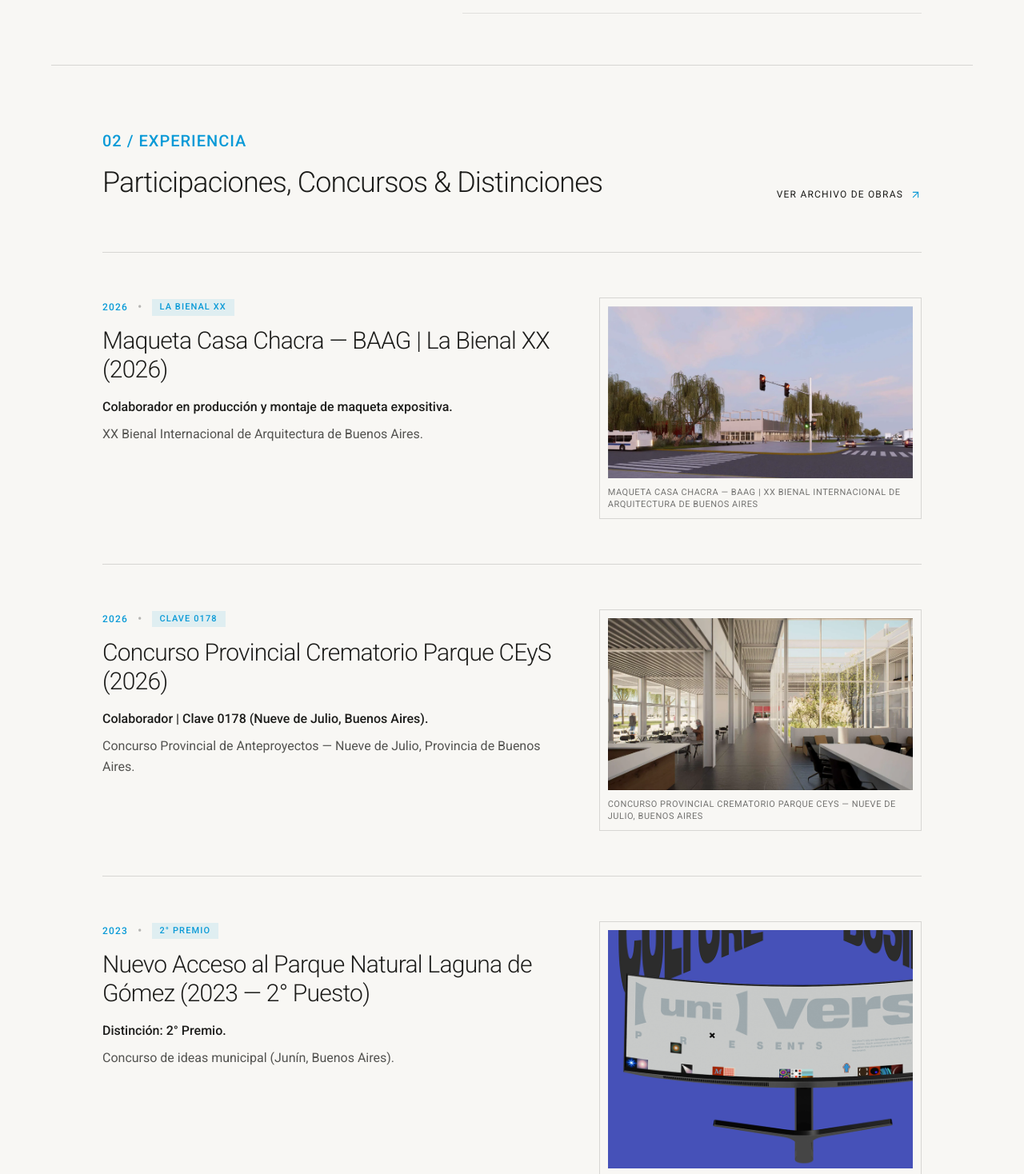
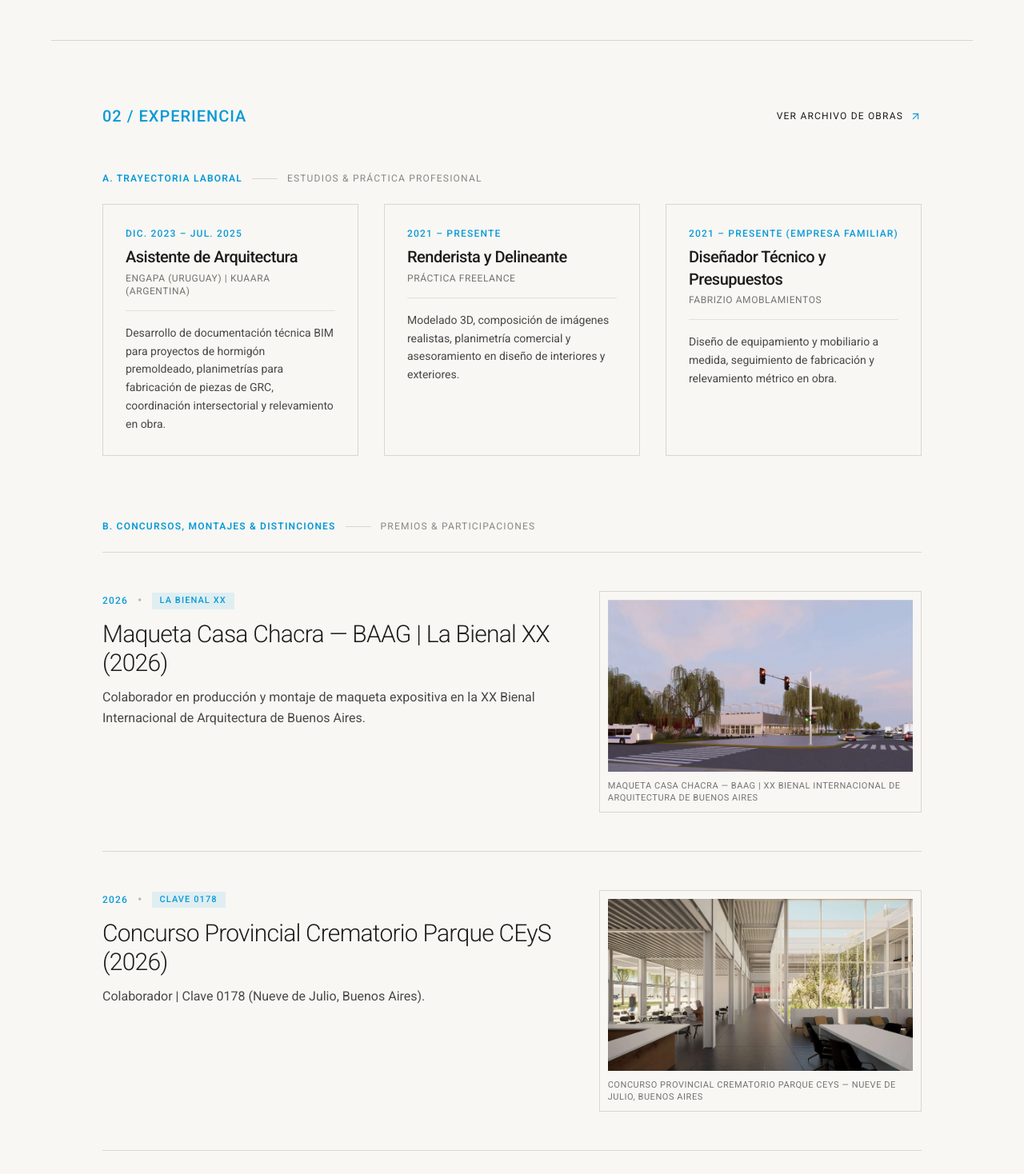
Before and after one commit to AlanAzezian/web-portfolio-agustin, a Next.js app: page /bio in a window 1280 px wide. Shown: the part 1222-2690 px from the top of the page at 80% size. Built offline with nearby package versions, Linux system fonts and the light colour scheme.

Commit message:
feat: filtros sticky con scrollspy en bio y balance de experiencia laboral con concursos

```diff
--- a/src/components/BioContactView.tsx
+++ b/src/components/BioContactView.tsx
@@ -6,13 +6,20 @@ import Link from "next/link";
 import { motion } from "framer-motion";
 import { ArrowUpRight } from "lucide-react";
 
-interface ParticipationItem {
+interface WorkExperienceItem {
+  id: string;
+  role: string;
+  company: string;
+  period: string;
+  scope: string;
+}
+
+interface CompetitionItem {
   id: string;
   year: string;
   badge?: string;
   title: string;
-  role: string;
-  detail: string;
+  description: string;
   image: string;
   imageCaption: string;
 }
@@ -23,9 +30,9 @@ interface SkillCard {
 }
 
 const BIO_SECTIONS = [
-  { id: "sobre-mi", label: "SOBRE MÍ" },
-  { id: "experiencia", label: "EXPERIENCIA" },
-  { id: "habilidades", label: "HABILIDADES" },
+  { id: "sobre-mi", label: "[ 01 / SOBRE MÍ ]" },
+  { id: "experiencia", label: "[ 02 / EXPERIENCIA ]" },
+  { id: "habilidades", label: "[ 03 / HABILIDADES ]" },
 ] as const;
 
 type BioSectionId = (typeof BIO_SECTIONS)[number]["id"];
@@ -45,47 +52,71 @@ const EDUCATION_ITEMS = [
   },
 ];
 
-const PARTICIPATION_ITEMS: ParticipationItem[] = [
+const WORK_EXPERIENCE_ITEMS: WorkExperienceItem[] = [
   {
-    id: "part-01",
+    id: "work-01",
+    role: "Asistente de Arquitectura",
+    company: "ENGAPA (Uruguay) | KUAARA (Argentina)",
+    period: "Dic. 2023 – Jul. 2025",
+    scope:
+      "Desarrollo de documentación técnica BIM para proyectos de hormigón premoldeado, planimetrías para fabricación de piezas de GRC, coordinación intersectorial y relevamiento en obra.",
+  },
+  {
+    id: "work-02",
+    role: "Renderista y Delineante",
+    company: "Práctica Freelance",
+    period: "2021 – Presente",
+    scope:
+      "Modelado 3D, composición de imágenes realistas, planimetría comercial y asesoramiento en diseño de interiores y exteriores.",
+  },
+  {
+    id: "work-03",
+    role: "Diseñador Técnico y Presupuestos",
+    company: "Fabrizio Amoblamientos",
+    period: "2021 – Presente (Empresa familiar)",
+    scope:
+      "Diseño de equipamiento y mobiliario a medida, seguimiento de fabricación y relevamiento métrico en obra.",
+  },
+];
+
+const COMPETITION_ITEMS: CompetitionItem[] = [
+  {
+    id: "comp-01",
     year: "2026",
     badge: "LA BIENAL XX",
     title: "Maqueta Casa Chacra — BAAG | La Bienal XX (2026)",
-    role: "Colaborador en producción y montaje de maqueta expositiva.",
-    detail: "XX Bienal Internacional de Arquitectura de Buenos Aires.",
+    description:
+      "Colaborador en producción y montaje de maqueta expositiva en la XX Bienal Internacional de Arquitectura de Buenos Aires.",
     image: "/projects/centro-de-trasbordo/01-render-exterior.webp",
     imageCaption: "Maqueta Casa Chacra — BAAG | XX Bienal Internacional de Arquitectura de Buenos Aires",
   },
   {
-    id: "part-02",
+    id: "comp-02",
     year: "2026",
     badge: "CLAVE 0178",
     title: "Concurso Provincial Crematorio Parque CEyS (2026)",
-    role: "Colaborador | Clave 0178 (Nueve de Julio, Buenos Aires).",
-    detail: "Concurso Provincial de Anteproyectos — Nueve de Julio, Provincia de Buenos Aires.",
+    description: "Colaborador | Clave 0178 (Nueve de Julio, Buenos Aires).",
     image: "/projects/centro-de-trasbordo/03-render-patio-vidriado.webp",
     imageCaption: "Concurso Provincial Crematorio Parque CEyS — Nueve de Julio, Buenos Aires",
   },
   {
-    id: "part-03",
+    id: "comp-03",
     year: "2023",
-    badge: "2° PREMIO",
+    badge: "2° PUESTO",
     title: "Nuevo Acceso al Parque Natural Laguna de Gómez (2023 — 2° Puesto)",
-    role: "Distinción: 2° Premio.",
-    detail: "Concurso de ideas municipal (Junín, Buenos Aires).",
+    description: "Concurso de ideas municipal (Junín, Buenos Aires).",
     image: "/projects/acceso-pnlq.png",
-    imageCaption: "2° Premio — Nuevo Acceso al Parque Natural Laguna de Gómez (Junín, Buenos Aires)",
+    imageCaption: "2° Puesto — Nuevo Acceso al Parque Natural Laguna de Gómez (Junín, Buenos Aires)",
   },
   {
-    id: "part-04",
+    id: "comp-04",
     year: "2023",
-    badge: "1° PREMIO",
-    title: "Concurso de viviendas colectivas de SteelHouse (2023 — 1° Puesto)",
-    role: "Distinción: 1° Premio.",
-    detail:
-      "Concurso interno en la materia Construcciones II (Cátedra Castellano / Patrocinó Tubos Argentinos).",
+    badge: "1° PUESTO",
+    title: "Concurso de Viviendas Colectivas en SteelHouse (2023 — 1° Puesto)",
+    description:
+      "Concurso interno en Construcciones II (Cátedra Castellano / Patrocinio Tubos Argentinos).",
     image: "/projects/50-viviendas.jpg",
-    imageCaption: "1° Premio — Concurso de viviendas colectivas de SteelHouse (FADU, UBA)",
+    imageCaption: "1° Puesto — Concurso de Viviendas Colectivas en SteelHouse (FADU, UBA)",
   },
 ];
 
@@ -123,7 +154,7 @@ export default function BioContactView() {
 
     if (typeof window !== "undefined" && window.__lenis) {
       window.__lenis.scrollTo(el, {
-        offset: -112,
+        offset: -128,
         duration: 0.85,
       });
     } else {
@@ -131,7 +162,7 @@ export default function BioContactView() {
     }
   };
 
-  // Detectar sección activa durante el scroll natural
+  // ScrollSpy dinámico con IntersectionObserver
   useEffect(() => {
     const elements = BIO_SECTIONS.map((s) => document.getElementById(s.id)).filter(
       Boolean
@@ -148,7 +179,7 @@ export default function BioContactView() {
         });
       },
       {
-        rootMargin: "-25% 0px -60% 0px",
+        rootMargin: "-20% 0px -65% 0px",
         threshold: 0,
       }
     );
@@ -159,9 +190,9 @@ export default function BioContactView() {
 
   return (
     <div className="w-full bg-[#F8F7F4] text-[#1C1C1A] font-roboto pt-20">
-      {/* Barra de filtros / anclas en el flujo natural superior (idéntica a Proyectos, sin contadores numéricos) */}
-      <div className="max-w-6xl mx-auto px-6 md:px-16">
-        <div className="flex justify-center items-center gap-6 md:gap-10 py-6 md:py-8">
+      {/* Barra de sub-filtros Sticky con ScrollSpy */}
+      <div className="sticky top-16 md:top-20 z-30 w-full bg-[#F8F7F4]/90 backdrop-blur-sm py-4 border-b border-[#E5E2DC]/50">
+        <div className="max-w-6xl mx-auto px-6 md:px-16 flex justify-center items-center gap-6 md:gap-10 overflow-x-auto no-scrollbar">
           {BIO_SECTIONS.map((sec) => {
             const isActive = activeSection === sec.id;
             return (
@@ -169,10 +200,10 @@ export default function BioContactView() {
                 key={sec.id}
                 type="button"
                 onClick={() => handleScrollToSection(sec.id)}
-                className={`relative inline-flex flex-col items-center justify-center uppercase tracking-wider font-roboto px-1 transition-all duration-200 cursor-pointer focus:outline-none focus-visible:outline-2 focus-visible:outline-offset-4 focus-visible:outline-acento ${
+                className={`relative inline-flex flex-col items-center justify-center uppercase tracking-wider font-roboto px-1 transition-all duration-200 cursor-pointer whitespace-nowrap focus:outline-none focus-visible:outline-2 focus-visible:outline-offset-4 focus-visible:outline-acento ${
                   isActive
-                    ? "text-[14px] font-semibold font-[600] text-[#099AD7]"
-                    : "text-[12px] font-medium font-[500] text-[#1C1C1A] hover:text-[#099AD7]"
+                    ? "text-[13px] md:text-[14px] font-semibold font-[600] text-[#099AD7] scale-105"
+                    : "text-[11px] md:text-[12px] font-medium font-[500] text-[#1C1C1A] hover:text-[#099AD7] scale-100"
                 }`}
               >
                 <span>{sec.label}</span>
@@ -187,7 +218,7 @@ export default function BioContactView() {
       ===================================================================== */}
       <section
         id="sobre-mi"
-        className="scroll-mt-28 max-w-6xl mx-auto px-6 md:px-16 py-10 md:py-16 border-b border-[#1C1C1A]/15"
+        className="scroll-mt-32 max-w-6xl mx-auto px-6 md:px-16 py-10 md:py-16 border-b border-[#1C1C1A]/15"
       >
         <motion.div
           initial={{ opacity: 0, y: 14 }}
@@ -322,36 +353,79 @@ export default function BioContactView() {
       </section>
 
       {/* =====================================================================
-          BLOQUE 02: EXPERIENCIA — PARTICIPACIONES Y CONCURSOS
+          BLOQUE 02: EXPERIENCIA (A. Trayectoria Laboral + B. Concursos y Distinciones)
       ===================================================================== */}
       <section
         id="experiencia"
-        className="scroll-mt-28 max-w-6xl mx-auto px-6 md:px-16 py-12 md:py-20 border-b border-[#1C1C1A]/15"
+        className="scroll-mt-32 max-w-6xl mx-auto px-6 md:px-16 py-12 md:py-20 border-b border-[#1C1C1A]/15"
       >
-        <div className="flex items-center gap-3 mb-4">
+        <div className="flex items-center justify-between flex-wrap gap-4 mb-10 md:mb-14">
           <h2 className="font-roboto text-base md:text-xl font-medium tracking-wider text-[#099AD7] uppercase">
             02 / EXPERIENCIA
           </h2>
-        </div>
-
-        <div className="flex flex-col md:flex-row md:items-end justify-between gap-6 mb-12 md:mb-16">
-          <p className="text-2xl sm:text-4xl font-roboto font-light tracking-tight text-[#1C1C1A] leading-tight">
-            Participaciones, Concursos & Distinciones
-          </p>
           <Link
             href="/proyectos"
-            className="inline-flex items-center gap-2 font-roboto text-xs uppercase tracking-widest text-[#1C1C1A] hover:text-acento transition-colors self-start md:self-auto"
+            className="inline-flex items-center gap-2 font-roboto text-xs uppercase tracking-widest text-[#1C1C1A] hover:text-acento transition-colors"
           >
             <span>Ver archivo de obras</span>
             <ArrowUpRight size={15} strokeWidth={1.75} className="text-acento" />
           </Link>
         </div>
 
+        {/* SUBDIVISIÓN A: Trayectoria Laboral (Estudios y Práctica Profesional) */}
+        <div className="mb-16 md:mb-20">
+          <div className="flex items-center gap-3 mb-6">
+            <span className="font-roboto text-xs uppercase tracking-widest text-[#099AD7] font-semibold">
+              A. TRAYECTORIA LABORAL
+            </span>
+            <span className="w-8 h-[1px] bg-[#1C1C1A]/15" />
+            <span className="font-roboto text-xs uppercase tracking-widest text-[#1C1C1A]/50">
+              ESTUDIOS & PRÁCTICA PROFESIONAL
+            </span>
+          </div>
+
+          <div className="grid grid-cols-1 md:grid-cols-3 gap-6 md:gap-8">
+            {WORK_EXPERIENCE_ITEMS.map((job) => (
+              <article
+                key={job.id}
+                className="border border-[#1C1C1A]/15 bg-[#F8F7F4] p-6 sm:p-7 flex flex-col justify-between"
+              >
+                <div>
+                  <span className="font-roboto text-xs uppercase tracking-widest text-[#099AD7] font-medium block mb-2">
+                    {job.period}
+                  </span>
+                  <h3 className="text-xl font-roboto font-medium text-[#1C1C1A] tracking-tight leading-snug mb-1">
+                    {job.role}
+                  </h3>
+                  <p className="font-roboto text-xs uppercase tracking-wider text-[#1C1C1A]/60 pb-4 mb-4 border-b border-[#1C1C1A]/10">
+                    {job.company}
+                  </p>
+                  <p className="font-roboto text-sm text-[#1C1C1A]/80 leading-relaxed">
+                    {job.scope}
+                  </p>
+                </div>
+              </article>
+            ))}
+          </div>
+        </div>
+
+        {/* SUBDIVISIÓN B: Concursos, Montajes y Distinciones */}
+        <div>
+          <div className="flex items-center gap-3 mb-6">
+            <span className="font-roboto text-xs uppercase tracking-widest text-[#099AD7] font-semibold">
+              B. CONCURSOS, MONTAJES & DISTINCIONES
+            </span>
+            <span className="w-8 h-[1px] bg-[#1C1C1A]/15" />
+            <span className="font-roboto text-xs uppercase tracking-widest text-[#1C1C1A]/50">
+              PREMIOS & PARTICIPACIONES
+            </span>
+          </div>
+
           <div className="flex flex-col divide-y divide-[#1C1C1A]/15 border-t border-[#1C1C1A]/15">
-          {PARTICIPATION_ITEMS.map((item) => (
+            {COMPETITION_ITEMS.map((item) => (
               <article
                 key={item.id}
-              className="py-10 md:py-14 grid grid-cols-1 lg:grid-cols-12 gap-8 md:gap-10 items-start"
+                className="py-10 md:py-12 grid grid-cols-1 lg:grid-cols-12 gap-8 md:gap-10 items-start"
               >
                 {/* Columna de Metadatos y Descripción */}
                 <div className="lg:col-span-7 flex flex-col justify-between">
@@ -370,16 +444,12 @@ export default function BioContactView() {
                       )}
                     </div>
 
-                  <h3 className="text-2xl sm:text-3xl font-roboto font-light text-[#1C1C1A] tracking-tight mb-4">
+                    <h3 className="text-2xl sm:text-3xl font-roboto font-light text-[#1C1C1A] tracking-tight mb-3">
                       {item.title}
                     </h3>
 
-                  <p className="text-base font-roboto font-medium text-[#1C1C1A] leading-relaxed mb-2">
-                    {item.role}
-                  </p>
-
-                  <p className="text-base font-roboto text-[#1C1C1A]/75 leading-relaxed">
-                    {item.detail}
+                    <p className="text-base font-roboto text-[#1C1C1A]/80 leading-relaxed">
+                      {item.description}
                     </p>
                   </div>
                 </div>
@@ -405,6 +475,7 @@ export default function BioContactView() {
               </article>
             ))}
           </div>
+        </div>
       </section>
 
       {/* =====================================================================
@@ -412,7 +483,7 @@ export default function BioContactView() {
       ===================================================================== */}
       <section
         id="habilidades"
-        className="scroll-mt-28 max-w-6xl mx-auto px-6 md:px-16 py-12 md:py-20 border-b border-[#1C1C1A]/15"
+        className="scroll-mt-32 max-w-6xl mx-auto px-6 md:px-16 py-12 md:py-20 border-b border-[#1C1C1A]/15"
       >
         <div className="flex items-center gap-3 mb-8 md:mb-10">
           <h2 className="font-roboto text-base md:text-xl font-medium tracking-wider text-[#099AD7] uppercase">
```
Lines whose indentation alone changed are shown as unchanged.
